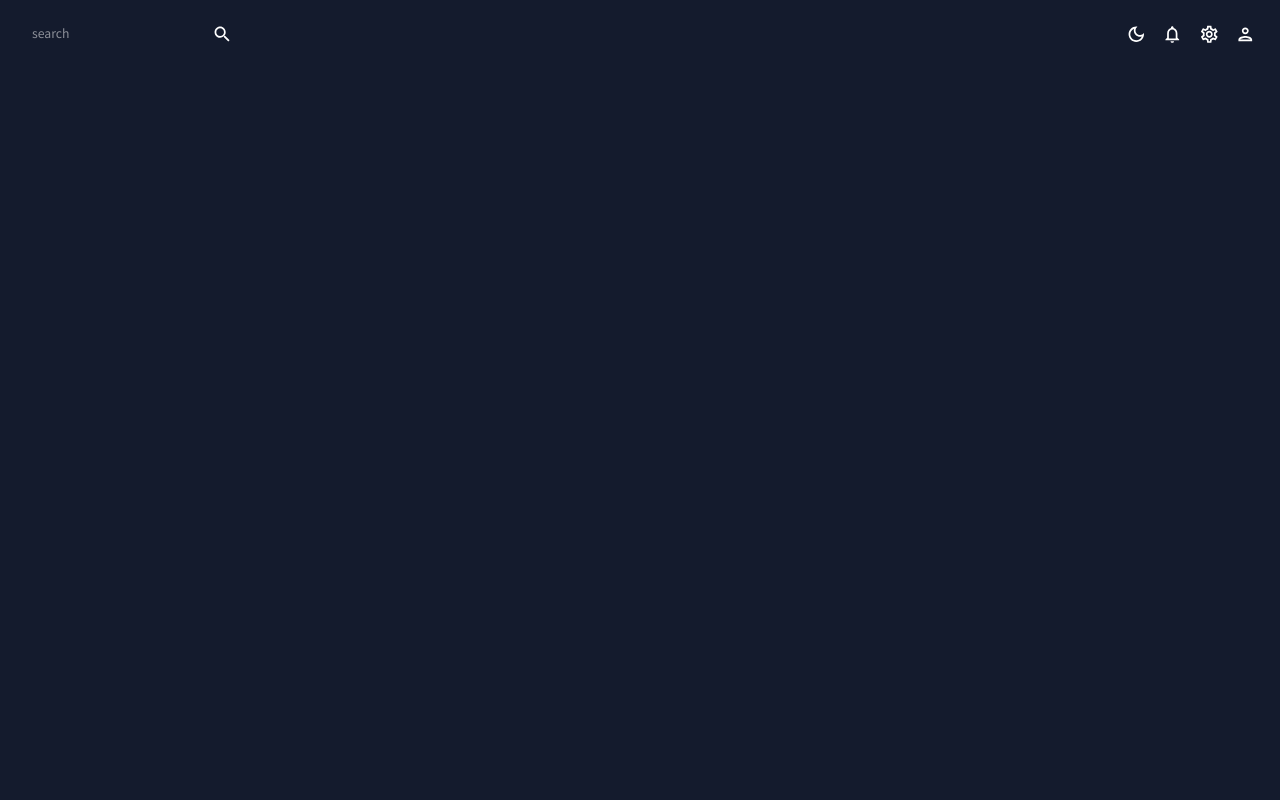
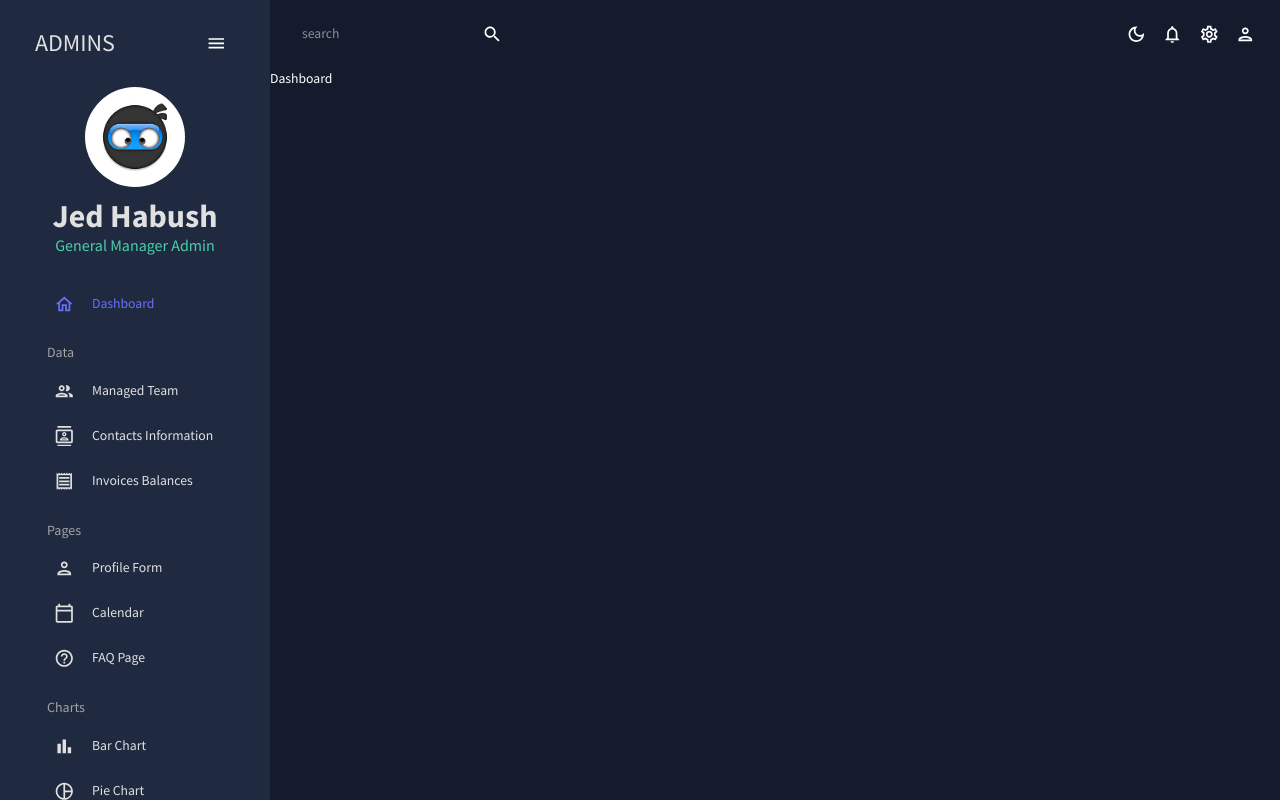
Before and after one commit to jedhabush/Admin-Dashboard, a React (Create React App) app: page / in a window 1280 px wide. Built offline with nearby package versions, Linux system fonts and the light colour scheme.

Commit message:
sidebar design

```diff
--- a/src/App.js
+++ b/src/App.js
@@ -1,7 +1,20 @@
 import { CssBaseline, ThemeProvider } from "@mui/material";
 import { ColorModeContext, useMode } from "./theme";
+import { Route, Routes } from "react-router-dom";
 import Topbar from "./scenes/global/Topbar";
-
+import Sidebar from "./scenes/global/Sidebar";
+import Dashboard from "./scenes/dashboard";
+/* import Team from "./scenes/team"
+import Invoices from "./scenes/invoices"
+import Contacts from "./scenes/contacts"
+import Bar from "./scenes/bar"
+import Form from "./scenes/form"
+import Line from "./scenes/line"
+import Pie from "./scenes/pie"
+import FAQ from "./scenes/faq"
+import Geography from "./scenes/geography"
+import Calendar from "./scenes/calendar"
+ */
 function App() {
   const [theme, colorMode] = useMode();
 
@@ -10,8 +23,22 @@
       <ThemeProvider theme={theme}>
         <CssBaseline />
         <div className="app">
+          <Sidebar />
           <main className="content">
             <Topbar />
+            <Routes>
+              <Route path="/" element={<Dashboard />} />
+              {/* <Route path ="/team" element = {<Team />} />
+              <Route path ="/contacts" element = {<Contacts />} />
+              <Route path ="/invoices" element = {<Invoices />} />
+              <Route path ="/form " element = {<Form />} />
+              <Route path ="/bar" element = {<Bar />} />
+              <Route path ="/pie" element = {<Pie />} />
+              <Route path ="/line" element = {<Line />} />
+              <Route path ="/faq" element = {<FAQ />} />
+              <Route path ="/geography" element = {<Geography />} />
+              <Route path ="/calendar" element = {<Calendar />} /> */}
+            </Routes>
           </main>
         </div>
       </ThemeProvider>
--- a/src/scenes/global/Sidebar.jsx
+++ b/src/scenes/global/Sidebar.jsx
@@ -1,7 +1,230 @@
-import React from "react";
+import React, { useState } from "react";
+import { ProSidebar, Menu, MenuItem } from "react-pro-sidebar";
+import { Box, IconButton, Typography, useTheme } from "@mui/material";
+import { Link } from "react-router-dom";
+import "react-pro-sidebar/dist/css/styles.css";
+import { tokens } from "../../theme";
+import HomeOutlinedIcon from "@mui/icons-material/HomeOutlined";
+import PeopleOutlinedIcon from "@mui/icons-material/PeopleOutlined";
+import ContactsOutlinedIcon from "@mui/icons-material/ContactsOutlined";
+import ReceiptOutlinedIcon from "@mui/icons-material/ReceiptOutlined";
+import PersonOutlinedIcon from "@mui/icons-material/PersonOutlined";
+import CalendarTodayOutlinedIcon from "@mui/icons-material/CalendarTodayOutlined";
+import HelpOutlineOutlinedIcon from "@mui/icons-material/HelpOutlineOutlined";
+import BarChartOutlinedIcon from "@mui/icons-material/BarChartOutlined";
+import PieChartOutlineOutlinedIcon from "@mui/icons-material/PieChartOutlineOutlined";
+import TimelineOutlinedIcon from "@mui/icons-material/TimelineOutlined";
+import MenuOutlinedIcon from "@mui/icons-material/MenuOutlined";
+import MapOutlinedIcon from "@mui/icons-material/MapOutlined";
+
+const Item = ({ title, to, icon, selected, setSelected }) => {
+  const theme = useTheme();
+  const colors = tokens(theme.palette.mode);
+
+  return (
+    <MenuItem
+      active={selected === title}
+      style={{ color: colors.grey[100] }}
+      onClick={() => setSelected(title)}
+      icon={icon}
+    >
+      <Typography>{title}</Typography>
+      <Link to={to} />
+    </MenuItem>
+  );
+};
 
 const Sidebar = () => {
-  return <div>Sidebar</div>;
+  const theme = useTheme();
+  const colors = tokens(theme.palette.mode);
+  const [isCollapsed, setIsCollapsed] = useState(false);
+  const [selected, setSelected] = useState("Dashboard");
+
+  return (
+    /* These styles are to override react sidebar pro libarary */
+    <Box
+      sx={{
+        "& .pro-sidebar-inner": {
+          background: `${colors.primary[400]} !important`,
+        },
+        "& .pro-icon-wrapper": {
+          backgroundColor: "transparent !important",
+        },
+        "& .pro-inner-item": {
+          padding: "5px 35px 5px 20px !important",
+        },
+
+        "& .pro-inner-item:hover": {
+          color: "#868dfb !important",
+        },
+        "& .pro-menu-item.active": {
+          color: "#6870fa !important",
+        },
+      }}
+    >
+      <ProSidebar collapsed={isCollapsed}>
+        <Menu iconShape="square">
+          {/* Logo and Menu icon */}
+          <MenuItem
+            onClick={() => setIsCollapsed(!isCollapsed)}
+            icon={isCollapsed && <MenuOutlinedIcon />}
+            style={{
+              margin: "10px 0 20px 0",
+              color: colors.grey[100],
+            }}
+          >
+            {!isCollapsed && (
+              <Box
+                display="flex"
+                justifyContent="space-between"
+                alignItems="center"
+                ml="15px"
+              >
+                <Typography variant="h3" color={colors.grey[100]}>
+                  ADMINS
+                </Typography>
+                <IconButton onClick={() => setIsCollapsed(!isCollapsed)}>
+                  <MenuOutlinedIcon />
+                </IconButton>
+              </Box>
+            )}
+          </MenuItem>
+
+          {/* USER */}
+          {!isCollapsed && (
+            <Box mb="25px">
+              <Box display="flex" justifyContent="center" alignItems="center">
+                <img
+                  src={`../../assets/user.png`}
+                  alt="profile-user"
+                  width="100px"
+                  height="100px"
+                  style={{ cursor: "pointer", borderRadius: "50%" }}
+                />
+              </Box>
+              <Box textAlign="center">
+                <Typography
+                  variant="h2"
+                  color={colors.grey[100]}
+                  fontWeight="bold"
+                  sx={{ m: "10px 0 0 0" }}
+                >
+                  Jed Habush
+                </Typography>
+                <Typography variant="h5" color={colors.greenAccent[500]}>
+                  General Manager Admin
+                </Typography>
+              </Box>
+            </Box>
+          )}
+
+          {/* Menu Items */}
+          <Box pl={isCollapsed ? undefined : "10%"}>
+            <Item
+              title="Dashboard"
+              to="/"
+              icon={<HomeOutlinedIcon />}
+              selected={selected}
+              setSelected={setSelected}
+            />
+
+            <Typography
+              variant="h6"
+              color={colors.grey[300]}
+              sx={{ m: "15px 0 5px 20px" }}
+            >
+              Data
+            </Typography>
+            <Item
+              title="Managed Team"
+              to="/team"
+              icon={<PeopleOutlinedIcon />}
+              selected={selected}
+              setSelected={setSelected}
+            />
+            <Item
+              title="Contacts Information"
+              to="/contacts"
+              icon={<ContactsOutlinedIcon />}
+              selected={selected}
+              setSelected={setSelected}
+            />
+            <Item
+              title="Invoices Balances"
+              to="/invoices"
+              icon={<ReceiptOutlinedIcon />}
+              selected={selected}
+              setSelected={setSelected}
+            />
+
+            <Typography
+              variant="h6"
+              color={colors.grey[300]}
+              sx={{ m: "15px 0 5px 20px" }}
+            >
+              Pages
+            </Typography>
+            <Item
+              title="Profile Form"
+              to="/form"
+              icon={<PersonOutlinedIcon />}
+              selected={selected}
+              setSelected={setSelected}
+            />
+            <Item
+              title="Calendar"
+              to="/calendar"
+              icon={<CalendarTodayOutlinedIcon />}
+              selected={selected}
+              setSelected={setSelected}
+            />
+            <Item
+              title="FAQ Page"
+              to="/faq"
+              icon={<HelpOutlineOutlinedIcon />}
+              selected={selected}
+              setSelected={setSelected}
+            />
+            <Typography
+              variant="h6"
+              color={colors.grey[300]}
+              sx={{ m: "15px 0 5px 20px" }}
+            >
+              Charts
+            </Typography>
+            <Item
+              title="Bar Chart"
+              to="/bar"
+              icon={<BarChartOutlinedIcon />}
+              selected={selected}
+              setSelected={setSelected}
+            />
+            <Item
+              title="Pie Chart"
+              to="/pie"
+              icon={<PieChartOutlineOutlinedIcon />}
+              selected={selected}
+              setSelected={setSelected}
+            />
+            <Item
+              title="Line Chart"
+              to="/line"
+              icon={<TimelineOutlinedIcon />}
+              selected={selected}
+              setSelected={setSelected}
+            />
+            <Item
+              title="Geography Chart"
+              to="/geography"
+              icon={<MapOutlinedIcon />}
+              selected={selected}
+              setSelected={setSelected}
+            />
+          </Box>
+        </Menu>
+      </ProSidebar>
+    </Box>
+  );
 };
 
 export default Sidebar;
```
Also changed, not shown: src/components/Header.jsx (added, +7 -0 lines), public/assets/user.png (added), 1 other file (tests, documents, lock files or other folders).
